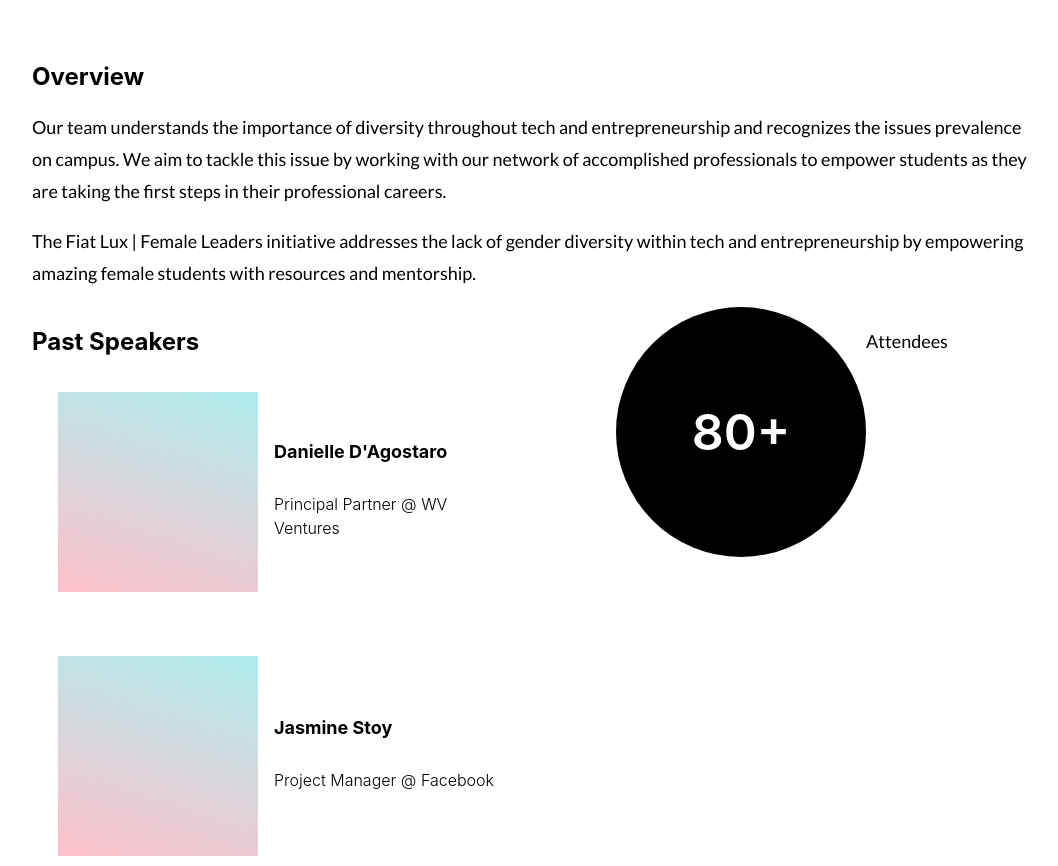
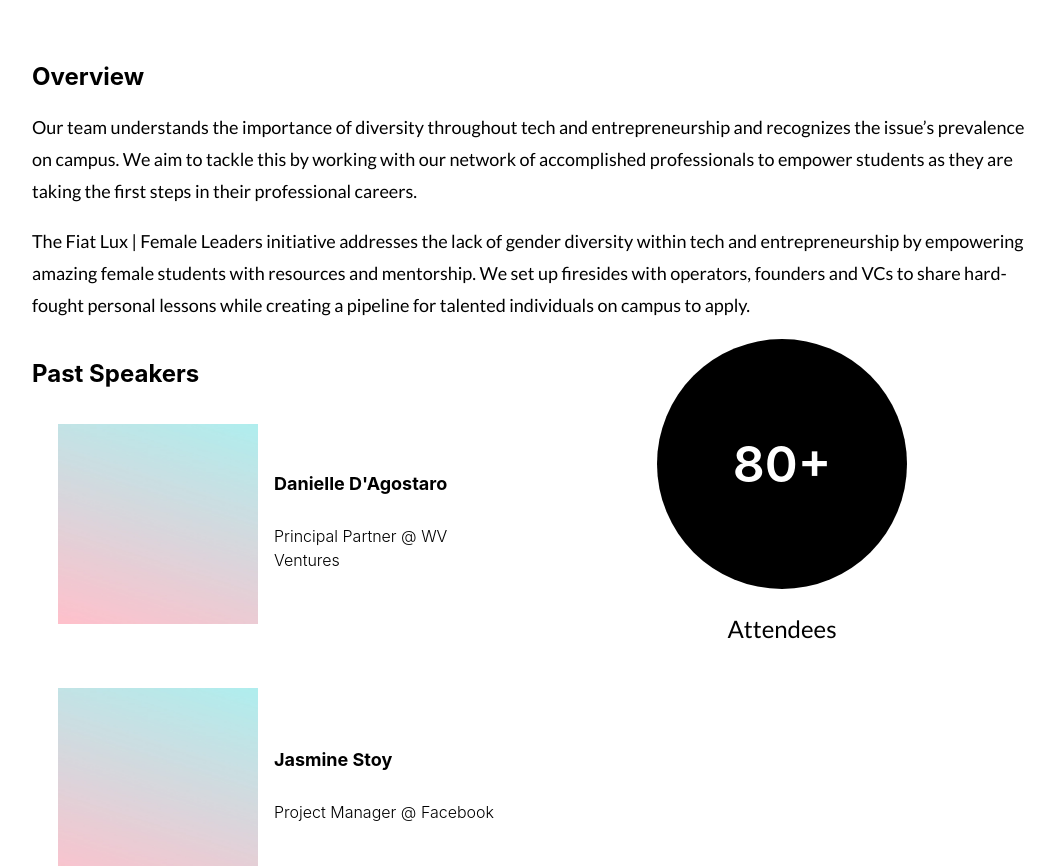
Before and after one commit to Free-Ventures-Cal/website, a React (Create React App) app: page /fiatlux in a window 1280 px wide. Shown: the part 513-1379 px from the top of the page, without its empty margins (108-1166 px from the left). Built offline with nearby package versions, Linux system fonts and the light colour scheme.

Commit message:
center sidebar 'attendees' under circle, update text under overview

```diff
--- a/src/Components/FiatLux.js
+++ b/src/Components/FiatLux.js
@@ -85,8 +85,8 @@ function FiatLux() {
             </div>
             <GenericPage id="copy">
                 <h2>Overview</h2>
-                <p>Our team understands the importance of diversity throughout tech and entrepreneurship and recognizes the issues prevalence on campus. We aim to tackle this issue by working with our network of accomplished professionals to empower students as they are taking the first steps in their professional careers.</p>
-                <p>The Fiat Lux | Female Leaders initiative addresses the lack of gender diversity within tech and entrepreneurship by empowering amazing female students with resources and mentorship.</p>
+                <p>Our team understands the importance of diversity throughout tech and entrepreneurship and recognizes the issue’s prevalence on campus. We aim to tackle this by working with our network of accomplished professionals to empower students as they are taking the first steps in their professional careers.</p>
+                <p>The Fiat Lux | Female Leaders initiative addresses the lack of gender diversity within tech and entrepreneurship by empowering amazing female students with resources and mentorship. We set up firesides with operators, founders and VCs to share hard-fought personal lessons while creating a pipeline for talented individuals on campus to apply.</p>
 
                 <div id="main">
                     <div className="no-overflow" id="speakers-wrapper">
--- a/src/styles/FiatLux.css
+++ b/src/styles/FiatLux.css
@@ -41,8 +41,12 @@
   bottom: 35%;
   /* Positioning child elements inside this div */
   display: flex;
-  flex-flow: row wrap;
-  justify-content: center;
+  flex-flow: column nowrap;
+  align-items: center;
+}
+
+#sidebar p {
+  font-size: 24px;
 }
 
 .circle {
```
